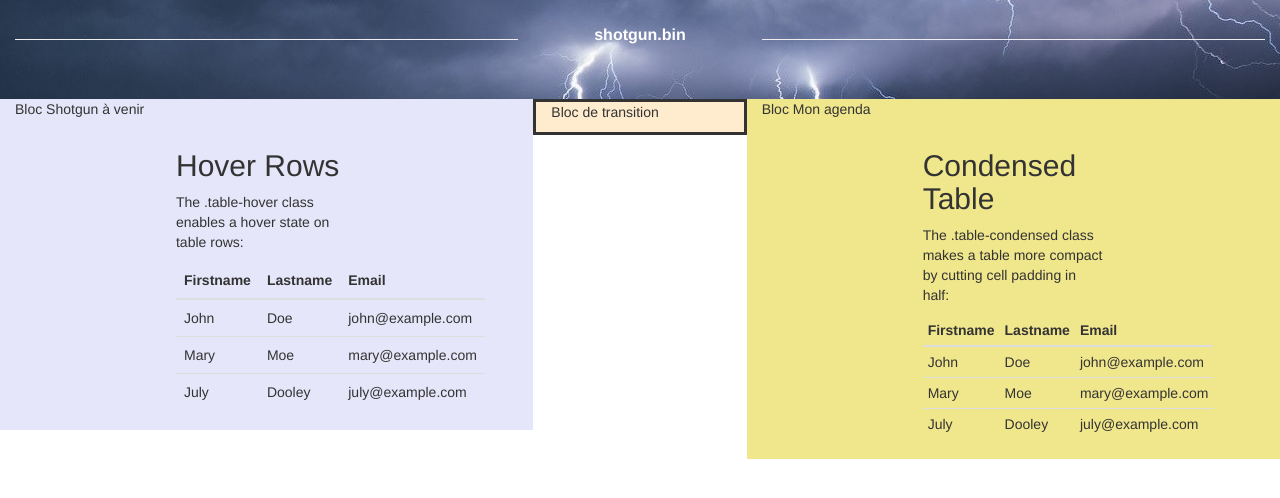
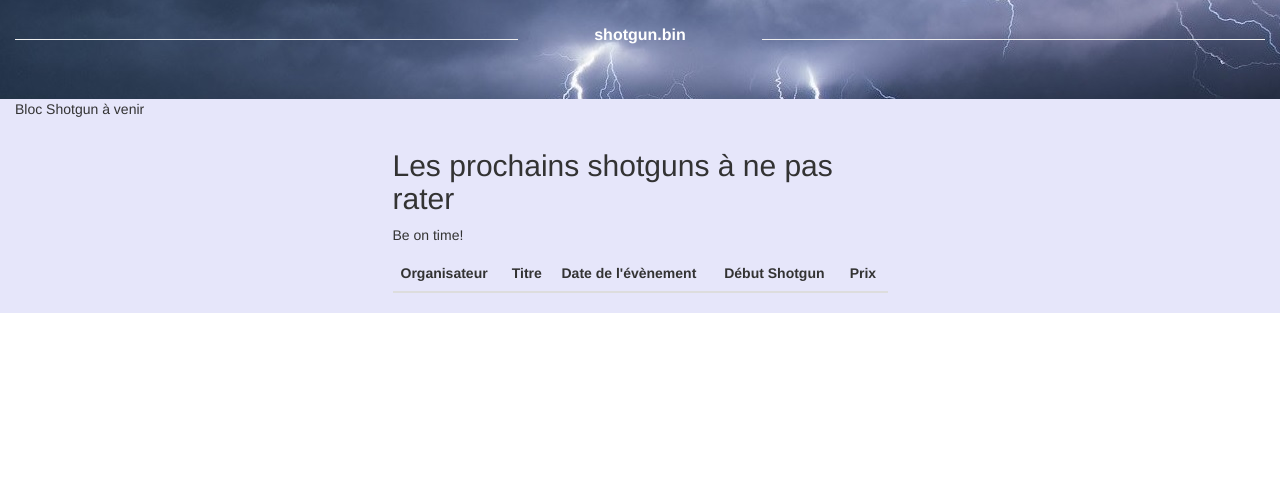
Before and after one commit to Mrktn/shotgun.bin, a PHP site: page /index.php?activePage=index in a window 1280 px wide. Shown: the part 51-549 px from the top of the page. Run offline with PHP 8.4, Linux system fonts and the light colour scheme; tables that the repository leaves empty or names only in its code hold one stand-in row (values such as "Sample post"); lists and menus that the app fills with data are empty; some libraries are stand-ins or nearby versions.

Commit message:
Merge origin/master
Conflicts:
	css/perso.css
	printForm.php

```diff
--- a/content_createShotgun.php
+++ b/content_createShotgun.php
@@ -109,7 +109,7 @@ if (isset($_GET["todoCreate"]) && $_GET["todoCreate"] == "createShotgun")
         <div class="form-group cache" id="Nb_places" >
             <label for="inputNb_places3" id ="labelplace" class="col-sm-2 control-label" >Nombre de places</label>
             <div class="col-sm-6">
-                <input type="number" name="nb_places" value = -1 class="col-sm-2 control-label" id="inputNb_places3">
+                <input type="number" name="nb_places" value = 0 class="col-sm-2 control-label" id="inputNb_places3">
             </div>
         </div>
         <div class="form-group">
@@ -124,7 +124,7 @@ if (isset($_GET["todoCreate"]) && $_GET["todoCreate"] == "createShotgun")
         <div class="form-group cache" id="PrixQ">
             <label for="inputPrix3" id="labelprix" class="col-sm-2 control-label">Prix</label>
             <div class="col-sm-6">
-                <input type="number" name="prix" value = -1 class="col-sm-2 control-label" id="inputPrix3">
+                <input type="number" name="prix" value = 0 class="col-sm-2 control-label" id="inputPrix3">
             </div>
         </div>
         <div class="form-group">
--- a/content_index.php
+++ b/content_index.php
@@ -1,81 +1,34 @@
 <?php
 if (!isset($_SESSION['mailUser']))
 { // Page d'accueil pour les non inscrits
+    echo'
+   <div class="container-fluid">
+    <div class="row">
+        <div class="col-sm-12 col-md-12 control-label fondColor">
+            <p>Bloc Shotgun à venir</p>
+';
+displayShotgunAVenir(DBi::$mysqli, shotgun_event::getActiveAVenirShotguns(DBi::$mysqli));
 } else
 { // Page d'accueil pour les inscrits
-}
-?>
+
+
+echo'
 <div class="container-fluid">
     <div class="row">
         <div class="col-sm-5 col-md-5 control-label fondColor">
             <p>Bloc Shotgun à venir</p>
-<div class="container fiftycent">
-  <h2>Hover Rows</h2>
-  <p>The .table-hover class enables a hover state on table rows:</p>
-  <table class="table table-hover">
-    <thead>
-      <tr>
-        <th>Firstname</th>
-        <th>Lastname</th>
-        <th>Email</th>
-      </tr>
-    </thead>
-    <tbody>
-      <tr>
-        <td>John</td>
-        <td>Doe</td>
-        <td>john@example.com</td>
-      </tr>
-      <tr>
-        <td>Mary</td>
-        <td>Moe</td>
-        <td>mary@example.com</td>
-      </tr>
-      <tr>
-        <td>July</td>
-        <td>Dooley</td>
-        <td>july@example.com</td>
-      </tr>
-    </tbody>
-  </table>
-</div>
-        </div>
+';
+displayShotgunAVenir(DBi::$mysqli, shotgun_event::getActiveAVenirShotguns(DBi::$mysqli));
+echo'
+       </div>
         <div class="col-sm-2 col-md-2 control-label questionStyle ">
             <p>Bloc de transition</p>
 
         </div>
         <div class="col-sm-5 col-md-5 control-label divform">
-            <p>Bloc Mon agenda</p>
-            <div class="container fiftycent">
-  <h2>Condensed Table</h2>
-  <p>The .table-condensed class makes a table more compact by cutting cell padding in half:</p>
-  <table class="table table-condensed table-hover">
-    <thead>
-      <tr>
-        <th>Firstname</th>
-        <th>Lastname</th>
-        <th>Email</th>
-      </tr>
-    </thead>
-    <tbody>
-      <tr>
-        <td>John</td>
-        <td>Doe</td>
-        <td>john@example.com</td>
-      </tr>
-      <tr>
-        <td>Mary</td>
-        <td>Moe</td>
-        <td>mary@example.com</td>
-      </tr>
-      <tr>
-        <td>July</td>
-        <td>Dooley</td>
-        <td>july@example.com</td>
-      </tr>
-    </tbody>
-  </table>
-</div>
-        </div>
-    </div>
-</div>
+            <p>Bloc Mon agenda</p>';
+
+            displayMonAgenda(DBi::$mysqli, shotgun_event::getMyShotgunsReserves(DBi::$mysqli, $_SESSION['mailUser']));
+ echo'       </div>;
+</div> </div>';
+};
--- a/utils.php
+++ b/utils.php
@@ -94,27 +94,59 @@ function displayShotgunList($mysqli, $shotguns)
     }
 }
 function displayShotgunAVenir($mysqli, $shotguns){
-    echo'<div class="container">
-  <h2>Hover Rows</h2>
-  <p>The .table-hover class enables a hover state on table rows:</p>
+    echo'<div class="container fiftycent">
+  <h2>Les prochains shotguns à ne pas rater</h2>
+  <p>Be on time!</p>
   <table class="table table-hover">
     <thead>
       <tr>
         <th>Organisateur</th>
         <th>Titre</th>
         <th>Date de l'."'évènement</th>
-        <th>Début de Shotgun</th>
+        <th >Début Shotgun</th>
                 <th>Prix</th>
       </tr>
     </thead>
     <tbody>";
     foreach($shotguns as $currShotgun) {
            echo'<tr>
-        <td>'.$currShotgun["au_nom_de"].'</td>
-        <td>'.$currShotgun["titre"].'</td>
-        <td>'.$currShotgun["date_event"].'</td>
-        <td>'.$currShotgun["date_publi"].'</td>
-        <td>'.$currShotgun["prix"].'</td>
+        <td>'.htmlspecialchars(utf8_encode($currShotgun->au_nom_de)).'</td>
+        <td>'.htmlspecialchars(utf8_encode($currShotgun->titre)).'</td>
+        <td>'.htmlspecialchars(utf8_encode($currShotgun->date_event)).'</td>
+        <td>'.htmlspecialchars(utf8_encode($currShotgun->date_publi)).'</td>
+        <td>'.htmlspecialchars(utf8_encode($currShotgun->prix)).'</td>
+      </tr>';
+    }
+    echo'    </tbody>
+  </table>
+</div>';
+}
+
+function displayMonAgenda($mysqli, $shotguns){
+        echo'<div class="container fiftycent">
+  <h2>Mon agenda</h2>
+  <p>Sois présent si tu ne veux pas te faire Balestrer!</p>
+  <table class="table table-hover">
+    <thead>
+      <tr>
+        <th>Organisateur</th>
+        <th>Titre</th>
+        <th>Date de l'."'évènement</th>
+        <th>Prix</th>
+        <th>Inscrits</th>
+      </tr>
+    </thead>
+    <tbody>";
+    foreach($shotguns as $currShotgun) { // Faire le truc du ? de pro
+        $n = shotgun_event::getNumInscriptions($mysqli,$currShotgun->id);
+        $nbplaces = htmlspecialchars(utf8_encode($currShotgun->nb_places));
+           echo'<tr>
+        <td>'.htmlspecialchars(utf8_encode($currShotgun->au_nom_de)).'</td>
+        <td>'.htmlspecialchars(utf8_encode($currShotgun->titre)).'</td>
+        <td>'.htmlspecialchars(utf8_encode($currShotgun->date_event)).'</td>
+        <td>'.htmlspecialchars(utf8_encode($currShotgun->prix)).'</td>';
+           if ($nbplaces == 0) { echo ($n.'/'.$nbplaces);} else { echo ($nbplaces);};
+        echo'<td>'.$n.'/'.htmlspecialchars(utf8_encode($currShotgun->nb_places)).'</td>
       </tr>';
     }
     echo'    </tbody>
```
